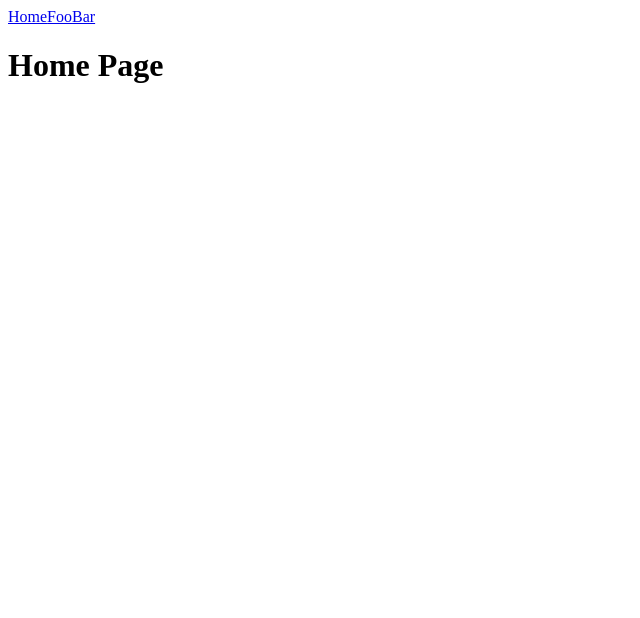
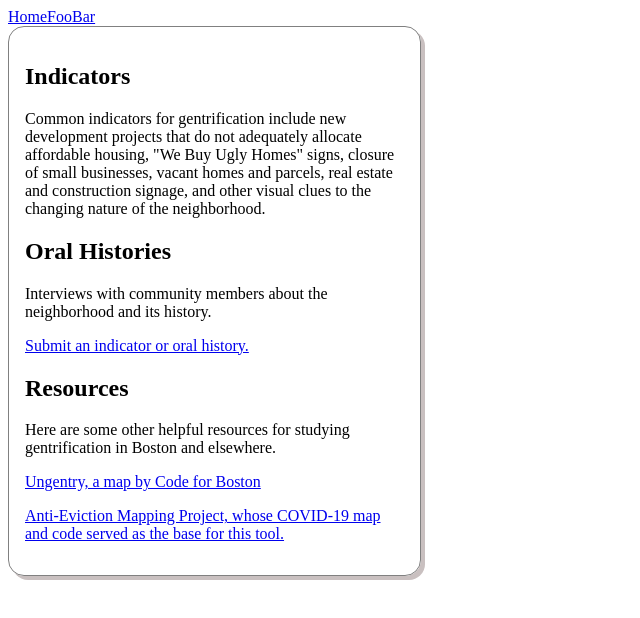
Before and after one commit to codeforboston/mattapan-mapping, a React (Create React App) app in the folder mattapan-mapping/: page / in a window 1280 px wide. Shown: the top 618 px of the page, without its empty margins (0-640 px from the left). Built offline with nearby package versions, Linux system fonts and the light colour scheme.

Commit message:
Add home page component

```diff
--- a/mattapan-mapping/public/index.html
+++ b/mattapan-mapping/public/index.html
@@ -24,7 +24,7 @@
       work correctly both with client-side routing and a non-root public URL.
       Learn how to configure a non-root public URL by running `npm run build`.
     -->
-    <title>React App</title>
+    <title>Mattapan Mapping</title>
   </head>
   <body>
     <noscript>You need to enable JavaScript to run this app.</noscript>
--- /dev/null
+++ b/mattapan-mapping/src/Components/Home/Home.module.css
@@ -0,0 +1,7 @@
+.Home {
+  border: 1px solid gray;
+  border-radius: 1rem;
+  box-shadow: .25rem .25rem rgb(201, 192, 192);
+  padding: 1rem;
+  width: 30%;
+}
--- /dev/null
+++ b/mattapan-mapping/src/Components/Home/Home.tsx
@@ -0,0 +1,54 @@
+import React from "react";
+import styles from "./Home.module.css";
+const Home = () => {
+  return (
+    <div className={styles.Home}>
+      <h2>Indicators</h2>
+      <p>
+        Common indicators for gentrification include new development projects
+        that do not adequately allocate affordable housing, "We Buy Ugly Homes"
+        signs, closure of small businesses, vacant homes and parcels, real
+        estate and construction signage, and other visual clues to the changing
+        nature of the neighborhood.
+      </p>
+      <h2>Oral Histories</h2>
+      <p>
+        Interviews with community members about the neighborhood and its
+        history.
+      </p>
+      <a
+        href="https://docs.google.com/forms/d/e/1FAIpQLSfFzza9kbaGQCXO3uCdn1gbSyoD0kxFlEMcq-B1FcqiZCLWDA/viewform"
+        target="_blank"
+        rel="noreferrer"
+      >
+        Submit an indicator or oral history.
+      </a>
+      <h2>Resources</h2>
+      <p>
+        Here are some other helpful resources for studying gentrification in
+        Boston and elsewhere.
+      </p>
+      <p>
+        <a
+          href="http://codeforboston.github.io/ungentry/"
+          target="_blank"
+          rel="noreferrer"
+        >
+          Ungentry, a map by Code for Boston
+        </a>
+      </p>
+      <p>
+        <a
+          href="https://www.antievictionmap.com/"
+          target="_blank"
+          rel="noreferrer"
+        >
+          Anti-Eviction Mapping Project, whose COVID-19 map and code served as
+          the base for this tool.
+        </a>
+      </p>
+    </div>
+  );
+};
+
+export default Home;
--- a/mattapan-mapping/src/Pages.tsx
+++ b/mattapan-mapping/src/Pages.tsx
@@ -1,6 +1,6 @@
 import React from 'react';
+import HomePage from "./Components/Home/Home";
 
-
-export const Home = () => <h1>Home Page</h1>;
+export const Home = () => <HomePage />;
 export const Foo = () => <h1>Foo Page</h1>;
 export const Bar = () => <h1>Bar Page</h1>;
```
